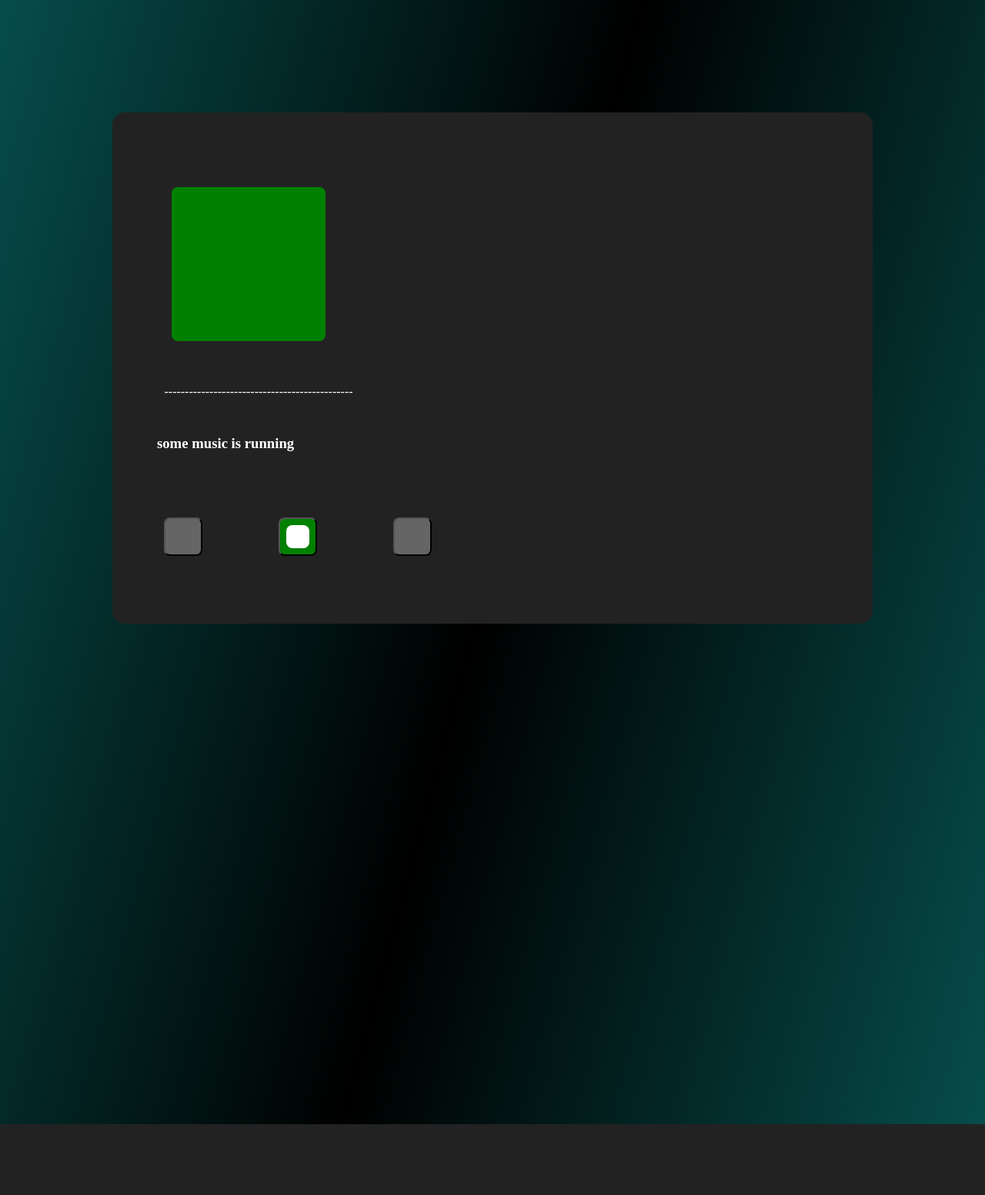
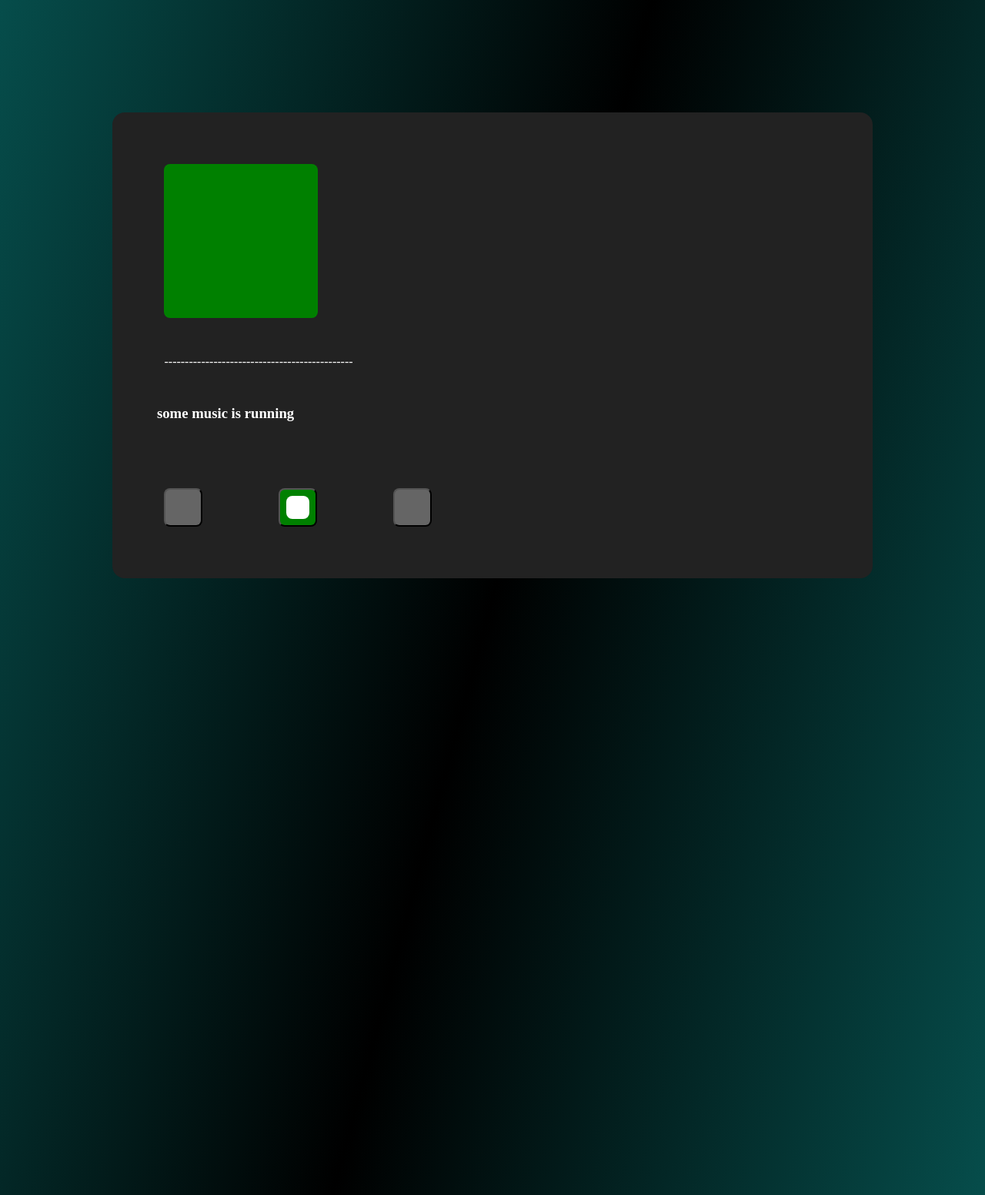
Before and after one commit to SS0809/MusicPlayer, a PHP site: page / in a window 1280 px wide. Shown: the whole page at 77% size. Before the commit the page ends 1460 px from the top, so only its background shows below. Run offline with PHP 8.4, Linux system fonts and the light colour scheme; a map, chart or similar area stays blank; some libraries are stand-ins or nearby versions.

Commit message:
Update style.css

```diff
--- a/style.css
+++ b/style.css
@@ -4,7 +4,7 @@ body {
     padding:10%;
 }
 .player{
-    padding:40px 20px;
+    padding:20px 20px;
       margin: 1%;
     background-color:#222222;
     border-radius:16px;
@@ -12,7 +12,7 @@ body {
 .internal-player-image{
     height:200px;
     width:200px;
-    margin: 6%;
+    margin: 5%;
     border-radius:8px;
     background-color:green;
 }
@@ -60,5 +60,5 @@ body {
     background-color:#656565;
 }
 .hide{
-    padding-bottom:50%;
+    padding-bottom:65%;
 }
```
